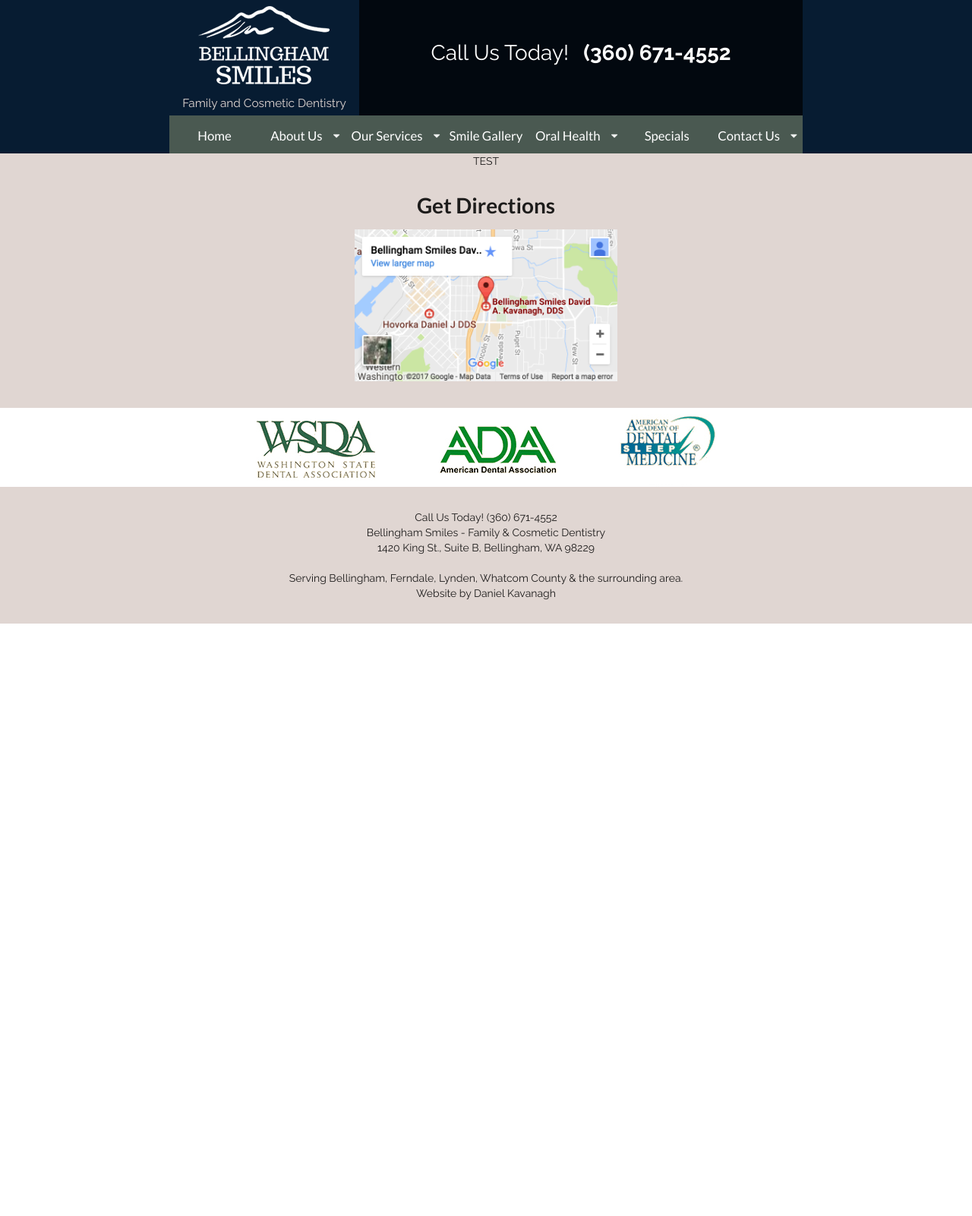
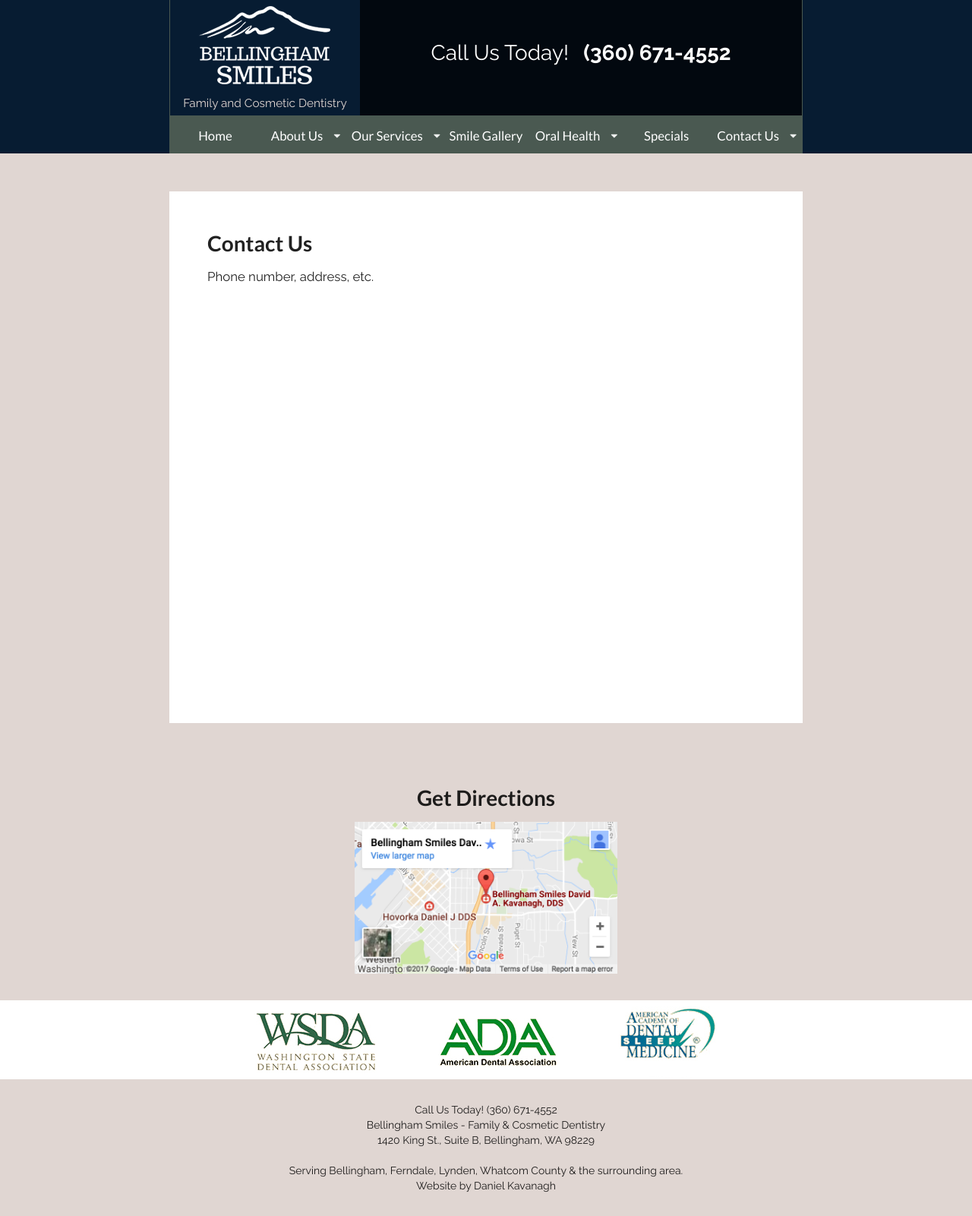
Before and after one commit to danno131313/ronkny.github.io, a Jekyll site: the page built from contact.html, in a window 1280 px wide. Shown: the whole page at 76% size. Built offline with Jekyll 4.4.1, drawn with Linux system fonts in a browser that asks for light colours; nearby versions of some CDN libraries; before the commit the page ends 900 px from its top, so only the background shows below that.

Commit message:
lay foundation for template pages

```diff
--- a/_layouts/page.html
+++ b/_layouts/page.html
@@ -23,12 +23,12 @@
             <div class="ui item">
                 About Us
                 <div class="menu">
-                    <a class="item" href="">About Dr. Kavanagh</a>
-                    <a class="item" href="">Meet Our Staff</a>
-                    <a class="item" href="">Our Office</a>
-                    <a class="item" href="">Payment Options</a>
-                    <a class="item" href="">Reviews</a>
-                    <a class="item" href="">Blog</a>
+                    <a class="item" href="/about-dr-kavanagh">About Dr. Kavanagh</a>
+                    <a class="item" href="/meet-our-staff">Meet Our Staff</a>
+                    <a class="item" href="/our-office">Our Office</a>
+                    <a class="item" href="/payment-options">Payment Options</a>
+                    <a class="item" href="/reviews">Reviews</a>
+                    <a class="item" href="/blog">Blog</a>
                 </div>
             </div>
             <a href="/contact.html" class="ui item">
@@ -99,12 +99,12 @@
                             About Us
                             <i class="dropdown icon"></i>
                             <div class="menu">
-                                <a class="item" href="">About Dr. Kavanagh</a>
-                                <a class="item" href="">Meet Our Staff</a>
-                                <a class="item" href="">Our Office</a>
-                                <a class="item" href="">Payment Options</a>
-                                <a class="item" href="">Reviews</a>
-                                <a class="item" href="">Blog</a>
+                                <a class="item" href="/about-dr-kavanagh">About Dr. Kavanagh</a>
+                                <a class="item" href="/meet-our-staff">Meet Our Staff</a>
+                                <a class="item" href="/our-office">Our Office</a>
+                                <a class="item" href="/payment-options">Payment Options</a>
+                                <a class="item" href="/reviews">Reviews</a>
+                                <a class="item" href="/blog">Blog</a>
                             </div>
                         </div>
                         <div class="ui dropdown item">
@@ -152,6 +152,7 @@
                             Contact Us
                             <i class="dropdown icon"></i>
                             <div class="menu">
+                                <a class="item" href="/contact">Contact Information</a>
                                 <a class="item" href="">Testimonials</a>
                                 <a class="item" href="">Appointments</a>
                             </div>
--- a/contact.html
+++ b/contact.html
@@ -2,4 +2,7 @@
 layout: page
 title: Contact
 ---
-<p>TEST</p>
+<div id="content">
+    <h1>Contact Us</h1>
+    <p>Phone number, address, etc.</p>
+</div>
--- a/css/page.css
+++ b/css/page.css
@@ -113,6 +113,8 @@
     }
 
     #header {
+        border-left: 1px solid var(--darkgreen);
+        border-right: 1px solid var(--darkgreen);
         width: 55%;
         min-width: 834px;
         height: 202px;
@@ -189,4 +191,27 @@
         font-weight: bold;
         margin-left: 12px;
     }
+
+    .pusher {
+        background: var(--lightgrey);
+    }
+
+    #main-page {
+        height: 800px;
+        width: 100%;
+        background: var(--lightgrey);
+    }
+
+    #content {
+        margin: 50px 0;
+        background: white;
+        min-width: 834px;
+        width: 55%;
+        height: 100%;
+        padding: 50px;
+    }
+
+    #content p {
+        font-size: 1.2em;
+    }
 }
```
Also changed, not shown: about-dr-kavanagh.html (added, +7 -0 lines), blog.html (added, +7 -0 lines), index.html (+13 -13 lines), meet-our-staff.html (added, +7 -0 lines), our-office.html (added, +7 -0 lines), payment-options.html (added, +7 -0 lines), reviews.html (added, +7 -0 lines), temp.html (added, +7 -0 lines).
